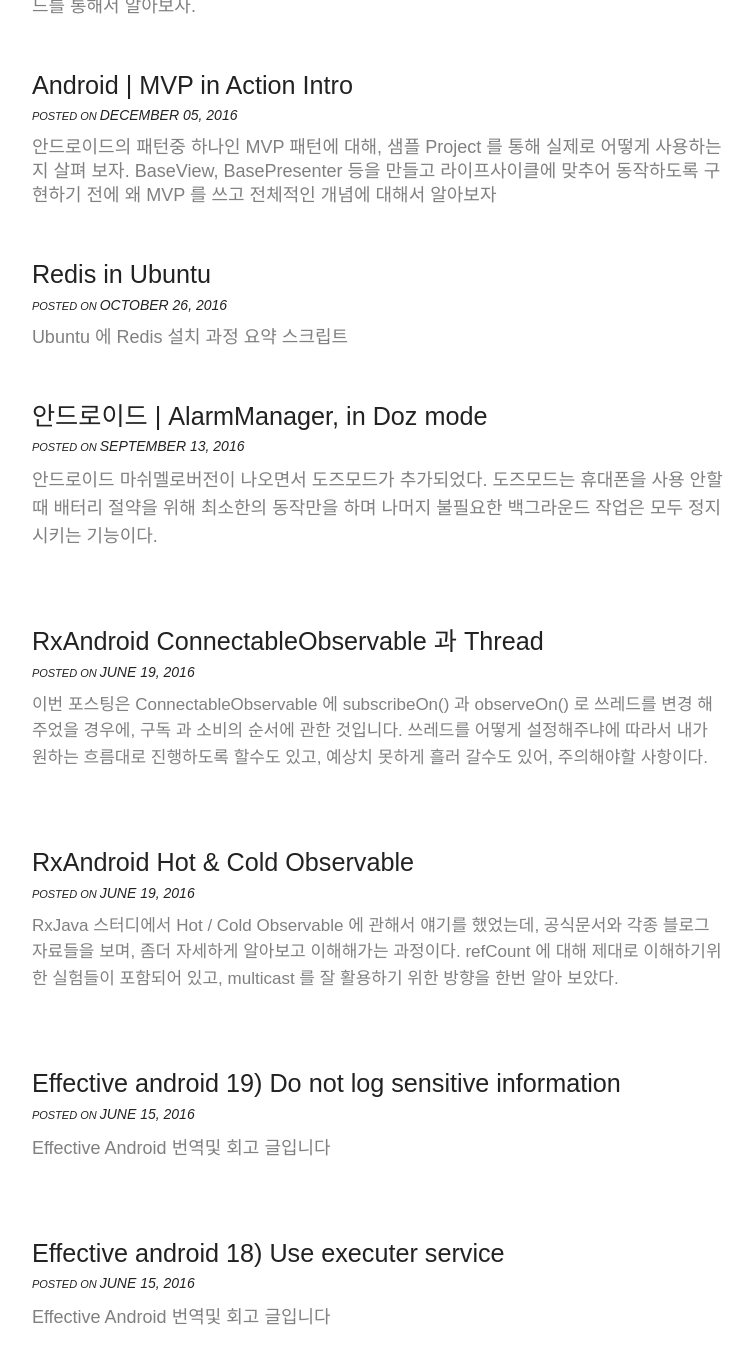
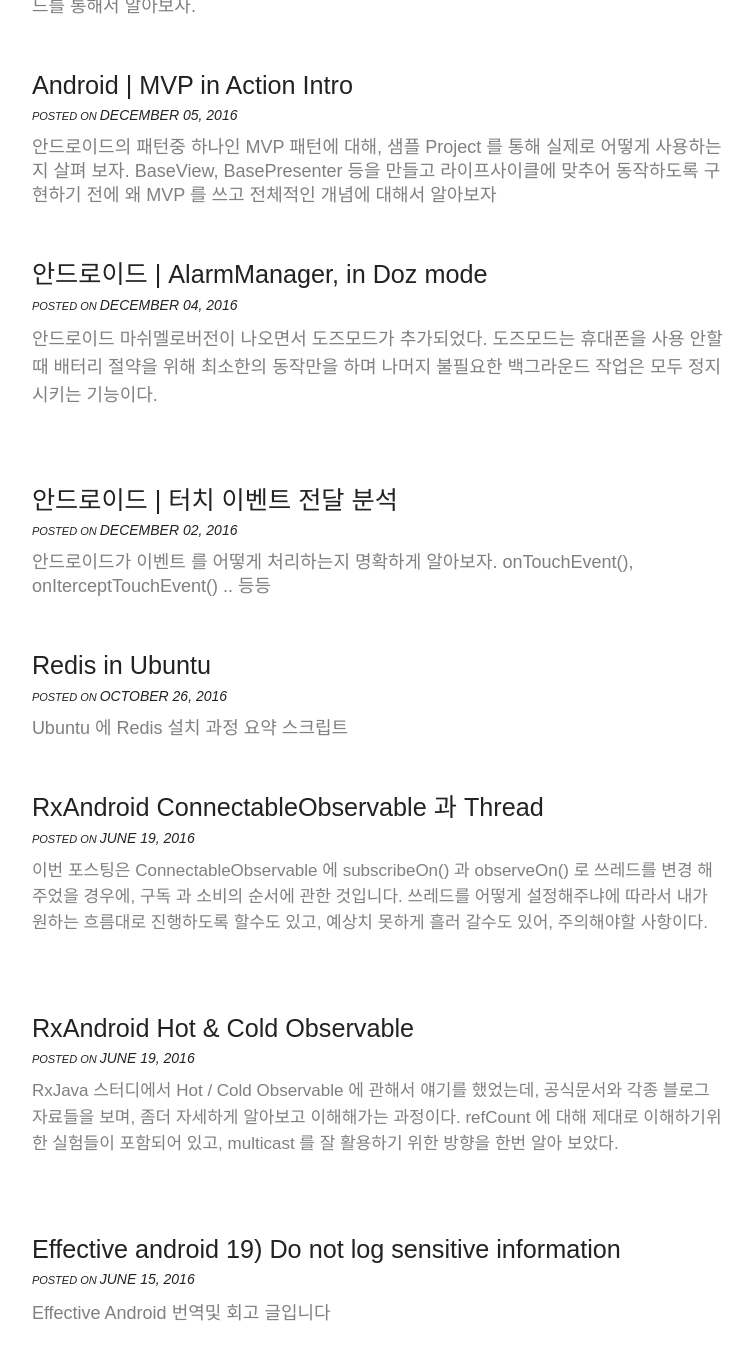
Before and after one commit to steadymoka/moka-a.github.io, a Jekyll site: the page built from index.html, in a window 1280 px wide and 1400 px high, scrolled down 621 px. Shown: the top 1364 px of the window, without its empty margins (262-1014 px from the left). Built offline with Jekyll 4.4.1, drawn with Linux system fonts in a browser that asks for light colours; nearby versions of some CDN libraries; comment, search, counter and statistics services are not loaded; some of the changed text lies outside the part shown.

Commit message:
edit order

```diff
--- a/_posts/android/2015-07-27-touch-event-transfer.md
+++ b/_posts/android/2015-07-27-touch-event-transfer.md
@@ -3,11 +3,11 @@ layout: post
 title: "안드로이드 | 터치 이벤트 전달 분석"
 modified:
 categories: android
-excerpt:
+excerpt: 안드로이드가 이벤트 를 어떻게 처리하는지 명확하게 알아보자. onTouchEvent(), onIterceptTouchEvent() .. 등등
 tags: [android, event, 이벤트]
 image:
   feature:
-date: 2015-09-27T19:39:55-04:00
+date: 2016-12-02T19:39:55-04:00
 ---
 ### 터치이벤트의 종류
 다운 이벤트, 이동 이벤트, 업 이벤트  -> 순서대로 동작하며, 이동이벤트는 생략될수 있다. <br>
--- a/_posts/android/2016-09-13-android-alarm.md
+++ b/_posts/android/2016-09-13-android-alarm.md
@@ -8,7 +8,7 @@ excerpt:
 tags: [android, alarm, alarmManager]
 image:
   feature:
-date: 2016-9-13
+date: 2016-12-04
 ---
 안드로이드 마쉬멜로버전이 나오면서 도즈모드가 추가되었다. 도즈모드는 휴대폰을 사용 안할때 배터리 절약을 위해 최소한의 동작만을 하며 나머지 불필요한 백그라운드 작업은 모두 정지 시키는 기능이다.
 
```
